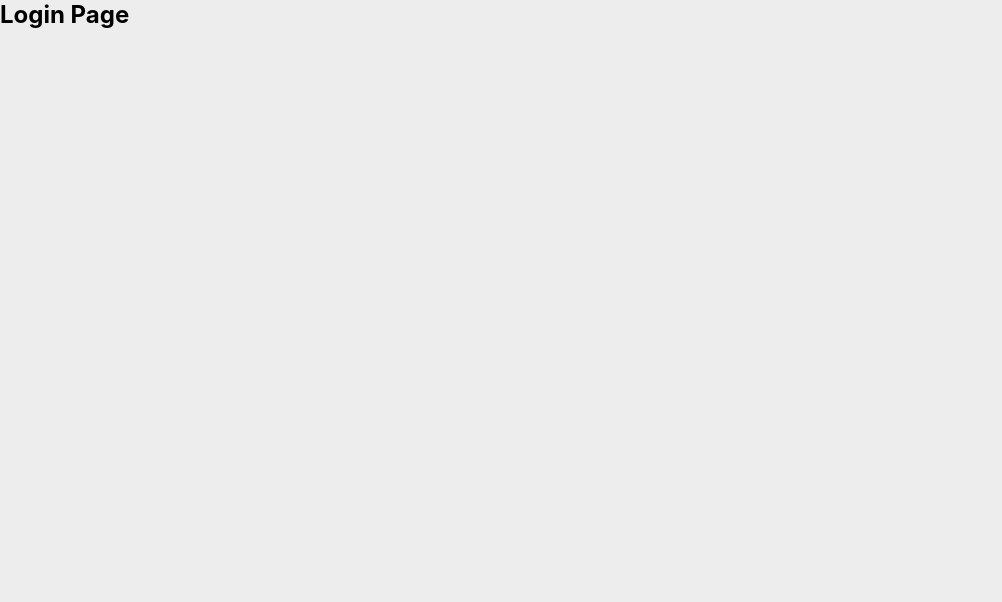
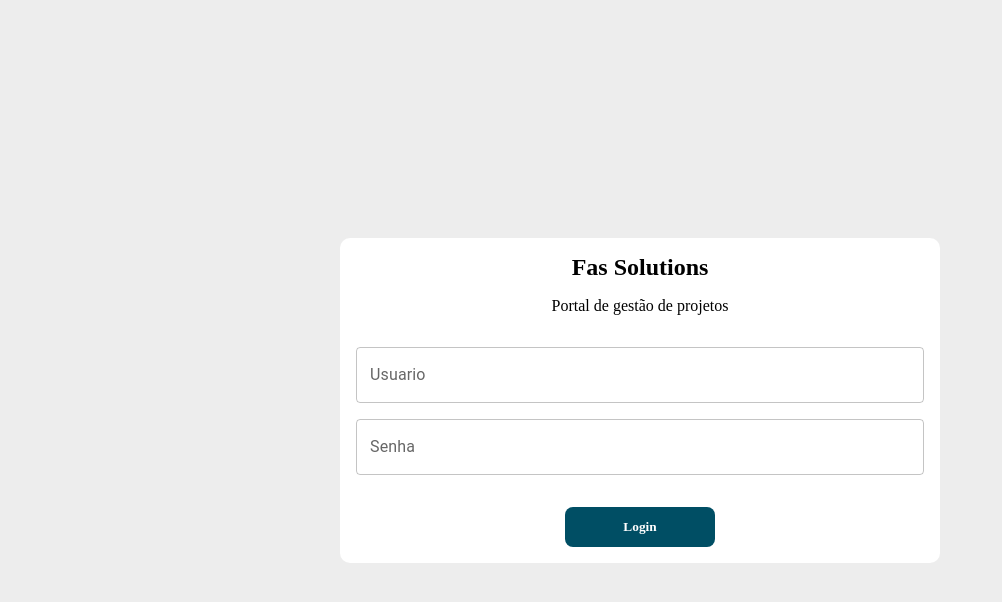
Before and after one commit to joaolrocha/fas-front, a React (Create React App) app: page / in a window 1280 px wide. Shown: the top 602 px of the page, without its empty margins (0-1002 px from the left). Built offline with nearby package versions, Linux system fonts and the light colour scheme.

Commit message:
feat: login screen form

```diff
--- a/src/views/Login/Login.tsx
+++ b/src/views/Login/Login.tsx
@@ -1,7 +1,37 @@
+import { TextField } from '@mui/material'
 import './_login.scss'
 
 export default function Login() {
   return (
-    <h2>Login Page</h2>
+    <div className='login-view-container'>
+      <div className='login-view-content'>
+        <div className='login-view-content-title'>
+          <h2>Fas Solutions</h2>
+          <p>Portal de gestão de projetos</p>
+        </div>
+
+        <div className='login-view-content-form'>
+          <TextField
+            id="username"
+            label="Usuario"
+            variant="outlined"
+            sx={{ width: '100%' }}
+
+          />
+
+          <TextField
+            id="password"
+            label="Senha"
+            variant="outlined"
+            sx={{ width: '100%' }}
+
+          />
+        </div>
+
+        <div className='login-view-content-footer'>
+          <button className='button-system login'>Login</button>
+        </div>
+      </div>
+    </div>
   )
 }
--- a/src/views/Login/_login.scss
+++ b/src/views/Login/_login.scss
@@ -0,0 +1,59 @@
+.login-view-container {
+  width: 100%;
+  display: flex;
+  flex-direction: column;
+  align-items: center;
+  justify-content: center;
+  // background-color: #fff;
+  height: 100vh;
+}
+
+.login-view-content {
+  width: 600px;
+  display: flex;
+  flex-direction: column;
+  justify-content: center;
+  background-color: #fff;
+  border-radius: 10px;
+
+  &-title {
+    display: flex;
+    flex-direction: column;
+    align-items: center;
+    justify-content: center;
+
+    & h2 {
+      padding: 1rem;
+      font-family: New Order;
+      font-size: 1.5rem;
+
+    }
+
+    & p {
+      padding-bottom: 1rem;
+      font-family: New Order;
+      font-size: 1rem;
+      font-weight: 400;
+    }
+  }
+
+  &-form {
+    display: flex;
+    flex-direction: column;
+    gap: 1rem;
+    padding: 1rem;
+  }
+
+  &-footer {
+    display: flex;
+    align-items: center;
+    justify-content: center;
+    padding: 1rem;
+
+  }
+}
+
+.login {
+  background-color: #004E64;
+  color: #fff;
+}
```
